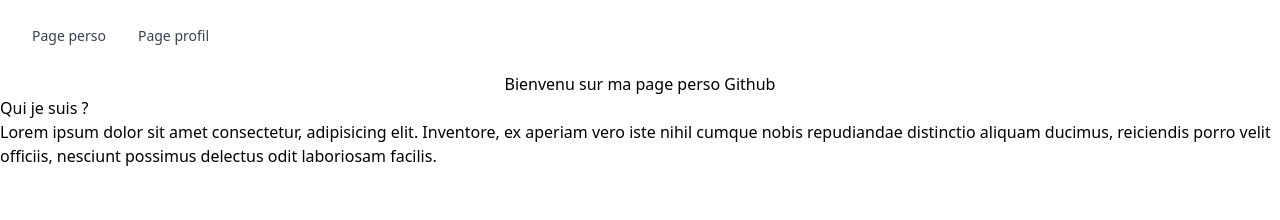
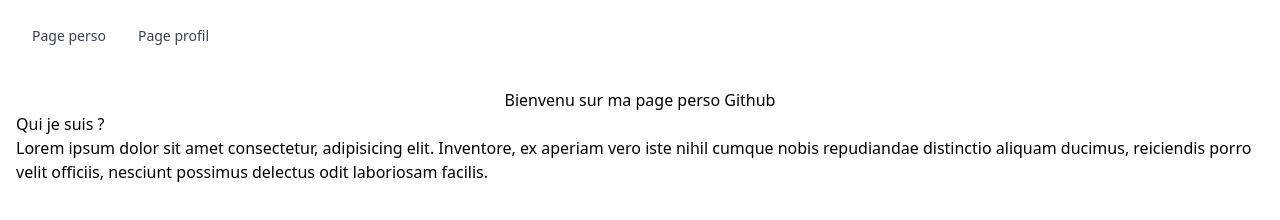
Before and after one commit to Gmayer111/Gmayer111.github.io, a plain HTML site: page index.html in a window 1280 px wide. Drawn offline with nearby package versions, Linux system fonts and the light colour scheme.

Commit message:
Test layout

```diff
--- a/style.css
+++ b/style.css
@@ -1,3 +1,7 @@
+main {
+    margin: 1rem;
+}
+
 h1 {
     text-align: center;
 }
```
